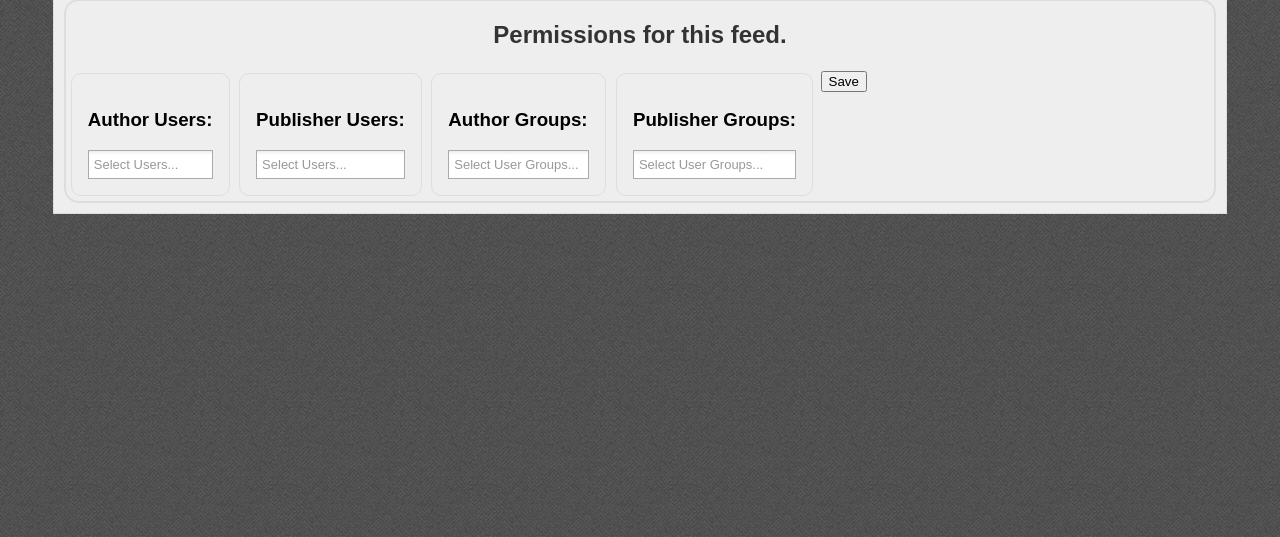
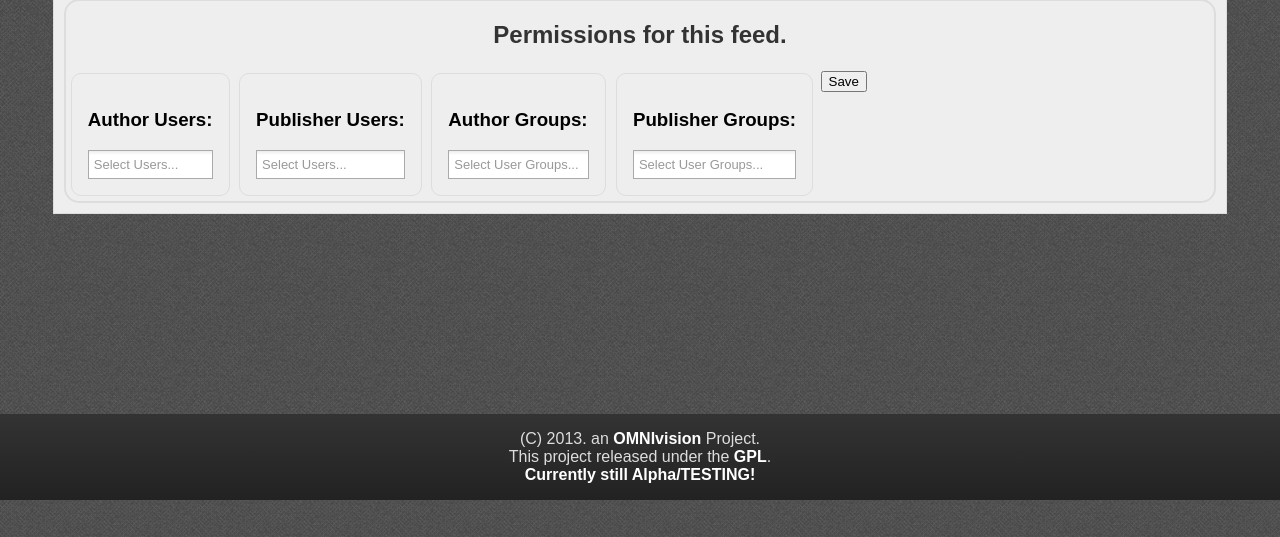
Before and after one commit to danthedeckie/streetsign, a Python web app: template app/templates/feed.html in a window 1280 px wide. Shown: the part 263-800 px from the top of the page. Run offline with Jinja, Linux system fonts and the light colour scheme; the template is opened without the code that fills it, so the values that code supplies are empty.

Commit message:
added copyright notice, footer, smaller screen support for admin interface, and initial 'make pictures smaller' script.

```diff
--- a/app/static/style.css
+++ b/app/static/style.css
@@ -171,7 +171,21 @@ div.footerbox {
     border: 1px solid #123;
     padding: 1em;
 }
-
+footer {
+    position: static;
+    bottom: 0;
+    left: 0;
+    right: 0;
+    text-align: center;
+    color: #ddd;
+    background: linear-gradient(#333,#222);
+    padding: 1em;
+    margin-top: 200px;
+    font-weight: thin;
+}
+footer a {
+   color: #fff;
+}
 div.free_blocks {
     display: block;
     padding: 1em;
@@ -295,7 +309,7 @@ div.sizes_box {
     display: block;
 }
 
-@media only screen and (min-width: 500) {
+@media only screen and (min-width: 500px) {
 .rightside {
     /* TODO: only on big enough media screen sizes */
     max-width: 48%;
--- a/app/templates/dashboard.html
+++ b/app/templates/dashboard.html
@@ -7,7 +7,7 @@
     <h2> Unpublished Posts I can publish:</h2>
     <ul class="list">
     {% for post in posts_to_publish %}
-        <li class="{{ 'published' if post.published else 'unpublished' }}">{{ linkmacros.post(post) }}<form method="post" action="{{ url_for('postpage', postid=post.id) }}"><input type="hidden" name="action" value="publish" /><input type="submit" class="newbutton" value="Publish" /></form></li>
+        <li><span class="{{ 'published' if post.published else 'unpublished' }}">{{ linkmacros.post(post) }}</span><form method="post" action="{{ url_for('postpage', postid=post.id) }}"><input type="hidden" name="action" value="publish" /><input type="submit" class="newbutton" value="Publish" /></form></li>
     {% endfor %}
     </ul>
     </div>
--- a/app/templates/index.html
+++ b/app/templates/index.html
@@ -40,7 +40,6 @@
   <li class="{{'err' if 'ERR' in msg }}">{{ msg }}</li>
 {% endfor %}
 </ul>
-<footer>
 <div id="login_box">
 {% if session.logged_in %}
     Logged in as {{ session.username }}.
@@ -58,6 +57,11 @@
     </form>
 {% endif %}
 </div>
+<footer>
+(C) 2013. an <a href="http://omnivision.om.org/">OMNIvision</a> Project.<br/>
+This project released under the <a href="https://www.gnu.org/licenses/gpl.html">GPL</a>.</br>
+<a href="https://bitbucket.org/dfairhead/concertino/overview">Currently still Alpha/TESTING!</a>
+
 </footer>
 {% block end_of_page_javascript %}
   <!-- jquery, ga, whatever goes here. -->
```
Also changed, not shown: 1 other file.
